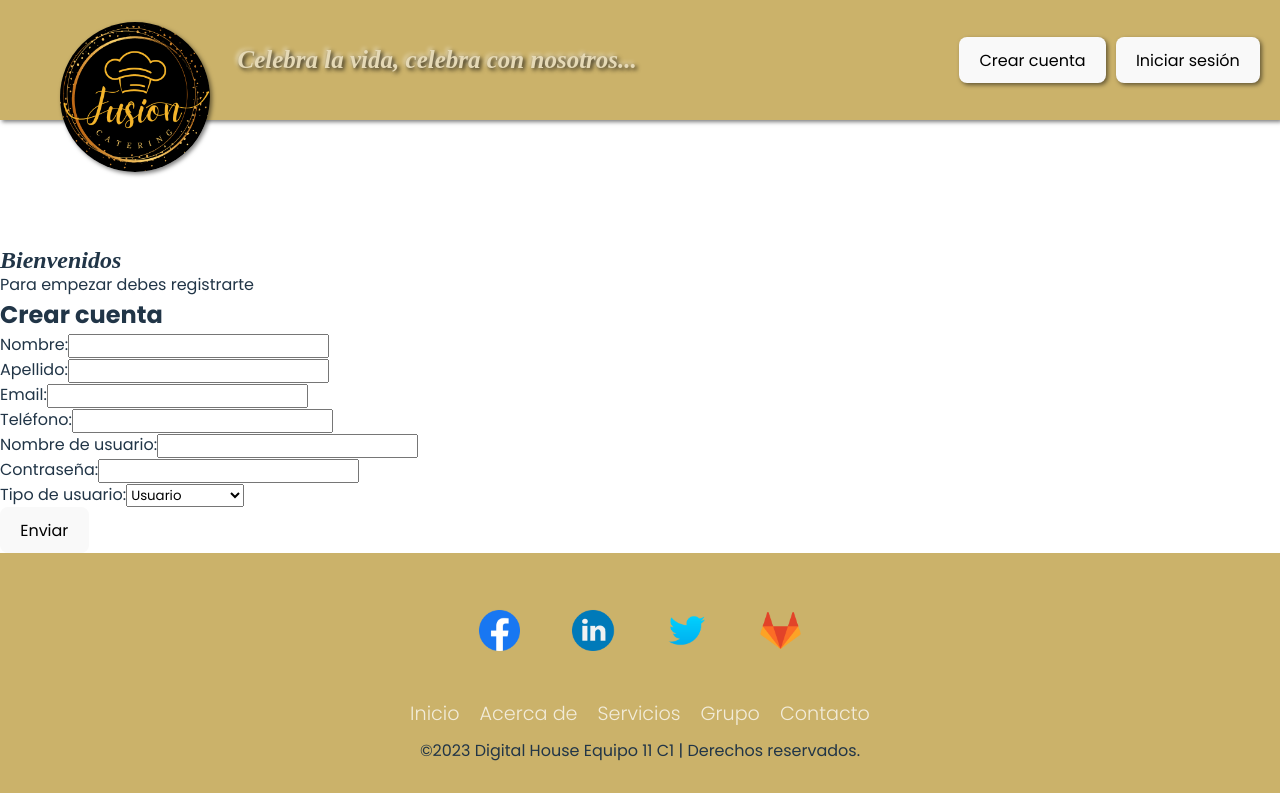
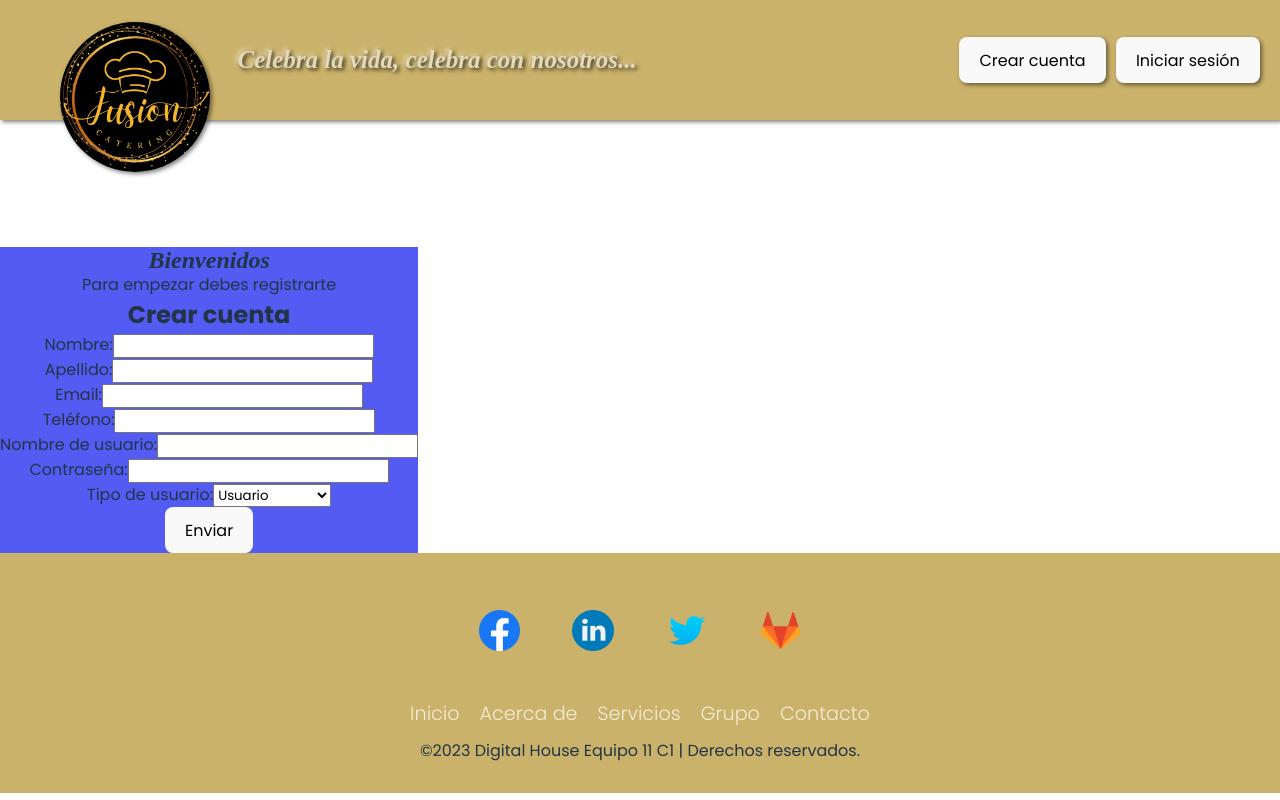
Before and after one commit to linaromero94/ProyectoFinalDH, a React (Vite) app in the folder Proyecto_Final/: page /registro in a window 1280 px wide. Built offline with nearby package versions, Linux system fonts and the light colour scheme.

Commit message:
actualizacion de inicio y cuenta

```diff
--- a/Proyecto_Final/src/Components/InicioSesion.jsx
+++ b/Proyecto_Final/src/Components/InicioSesion.jsx
@@ -31,7 +31,7 @@ const InicioSesion = () => {
   };
 
   return (
-    <div>
+    <div className='inicio'>
       <h2>Iniciar sesión</h2>
       <form onSubmit={handleSubmit}>
         <div>
--- a/Proyecto_Final/src/Components/Registro.jsx
+++ b/Proyecto_Final/src/Components/Registro.jsx
@@ -10,13 +10,11 @@ const Children = () => {
 export const Registro = () => {
     return (
         <div className="registro">
-
-
-            <h1> Bienvenidos</h1>
+           <div className='bienvenida'>
+           <h1> Bienvenidos</h1>
             <p>Para empezar debes registrarte </p>
-
-            <Children />{UserForm}
-
+           </div>
+           <div className=' formulario'> <Children />{UserForm}</div>
         </div>
     )
 }
--- a/Proyecto_Final/src/index.css
+++ b/Proyecto_Final/src/index.css
@@ -122,3 +122,26 @@ header {
 .logotipo:hover{
   filter: drop-shadow(0 0 3em #e5d9b6)
 }
+
+.registro {
+  background-color: #535bf2;
+  width: 100%;
+display: flex;
+justify-content: space-between;
+align-items: center;
+align-self: center;
+align-content: center;
+text-align: center;
+flex-direction: column;
+
+
+}
+
+.bienvenida{
+  justify-self: center;
+  align-self: center;
+}
+.formulario{
+  justify-self: center;
+  align-self: center;
+}
```
